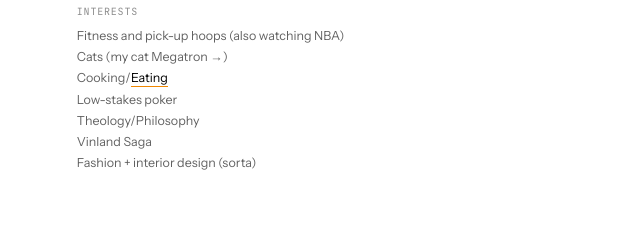
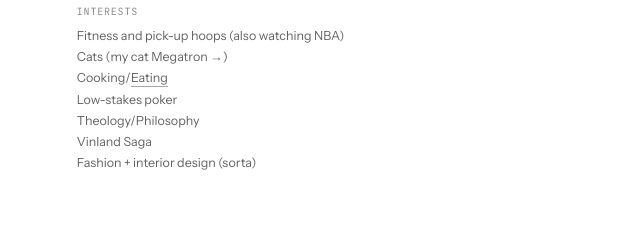
Before and after one commit to ethanzzheng/ethanzheng.me, a website built with Vite: page index.html in a window 1280 px wide. Shown: the part 419-659 px from the top of the page, 0-640 px from the left. Built offline with nearby package versions, Linux system fonts and the light colour scheme.

Commit message:
Subtle Beli link styling
Co-Authored-By: Claude Fable 5 <noreply@anthropic.com>

```diff
--- a/index.html
+++ b/index.html
@@ -114,8 +114,9 @@
         margin-bottom: 7px;
       }
       .interests .beli {
-        border-bottom: 1px solid #f08700;
-        padding-bottom: 1px;
+        color: rgba(0, 0, 0, 0.62);
+        border-bottom: 1px solid rgba(0, 0, 0, 0.35);
+        padding-bottom: 0.5px;
       }
       .interests ul {
         margin: 0; padding: 0; list-style: none;
```
